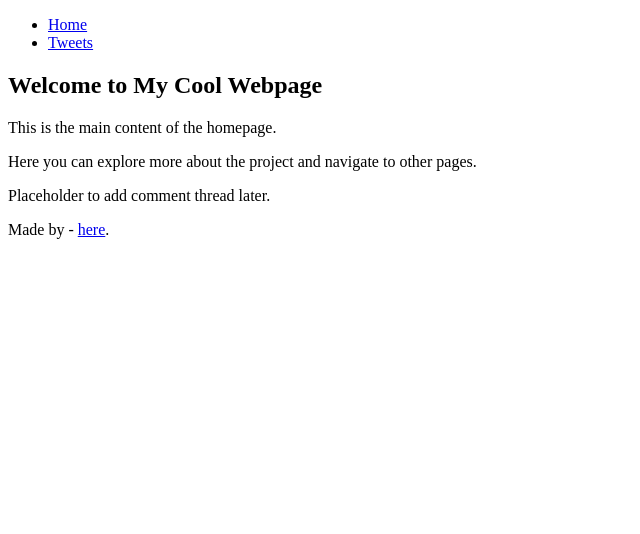
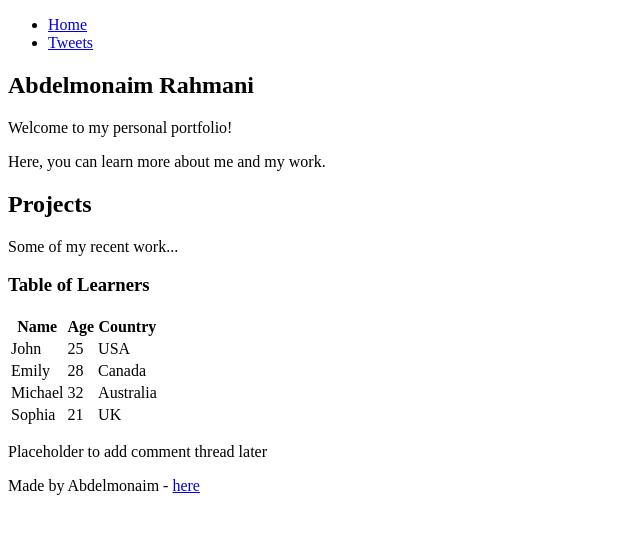
Before and after one commit to mounaim18/My_First_Portfolio, a plain HTML site: page html_basic/index.html in a window 1280 px wide. Shown: the whole page, without its empty margins (0-640 px from the left). Drawn offline with Linux system fonts and the light colour scheme.

Commit message:
Update index.html

```diff
--- a/html_basic/index.html
+++ b/html_basic/index.html
@@ -3,29 +3,67 @@
 <head>
     <meta charset="UTF-8">
     <meta name="viewport" content="width=device-width, initial-scale=1.0">
-    <title>Home Page</title>
+    <title>Abdelmonaim - Personal Portfolio</title>
 </head>
 <body>
     <header>
-        <nav>
-            <ul>
-                <li><a href="index.html">Home</a></li>
-                <li><a href="tweets.html">Tweets</a></li>
-            </ul>
-        </nav>
+        <ul>
+            <li><a href="index.html">Home</a></li>
+            <li><a href="tweets.html">Tweets</a></li>
+        </ul>
     </header>
+
     <main>
         <article>
-            <h1>Welcome to My Cool Webpage</h1>
-            <p>This is the main content of the homepage.</p>
-            <p>Here you can explore more about the project and navigate to other pages.</p>
+            <h1>Abdelmonaim Rahmani</h1>
+            <p>Welcome to my personal portfolio!</p>
+            <p>Here, you can learn more about me and my work.</p>
+            <h2>Projects</h2>
+            <p>Some of my recent work...</p>
+            <!-- Add more content about your projects -->
+
+            <!-- Table of learners -->
+            <h3>Table of Learners</h3>
+            <table>
+                <thead>
+                    <tr>
+                        <th>Name</th>
+                        <th>Age</th>
+                        <th>Country</th>
+                    </tr>
+                </thead>
+                <tbody>
+                    <tr>
+                        <td>John</td>
+                        <td>25</td>
+                        <td>USA</td>
+                    </tr>
+                    <tr>
+                        <td>Emily</td>
+                        <td>28</td>
+                        <td>Canada</td>
+                    </tr>
+                    <tr>
+                        <td>Michael</td>
+                        <td>32</td>
+                        <td>Australia</td>
+                    </tr>
+                    <tr>
+                        <td>Sophia</td>
+                        <td>21</td>
+                        <td>UK</td>
+                    </tr>
+                </tbody>
+            </table>
         </article>
+
         <aside>
-            <p>Placeholder to add comment thread later.</p>
+            <p>Placeholder to add comment thread later</p>
         </aside>
     </main>
+
     <footer>
-        <p>Made by <YOUR NAME> - <a href="<ANY LINK>" target="_blank">here</a>.</p>
+        <p>Made by Abdelmonaim - <a href="https://x.com/MounaimRa" target="_blank">here</a></p>
     </footer>
 </body>
 </html>
```
